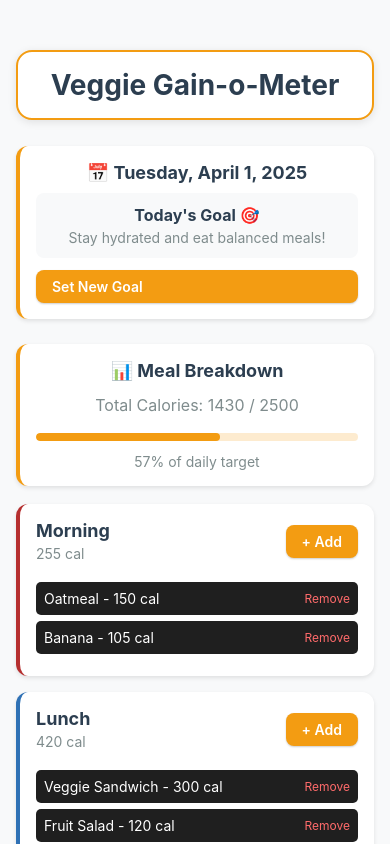
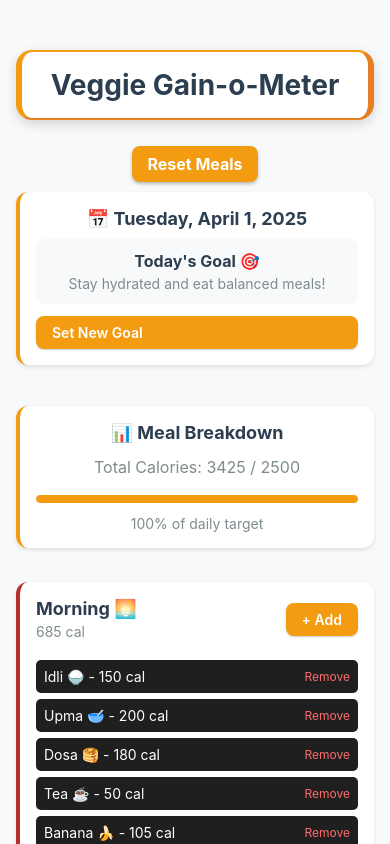
Before and after one commit to DeveloperRam-Coder/Veggie-Gain-O-Meter, a React Native app: screen / in a window 390 px wide. Built offline with nearby package versions, Linux system fonts and the light colour scheme.

Commit message:
add a button

```diff
--- a/src/components/MealBreakdown.tsx
+++ b/src/components/MealBreakdown.tsx
@@ -4,6 +4,7 @@ import { MealContext } from '../context/MealContext';
 
 interface MealBreakdownProps {
   dailyTarget: number;
+  totalCalories: number;
 }
 
 export default function MealBreakdown({ dailyTarget }: MealBreakdownProps): JSX.Element {
--- a/src/context/MealContext.tsx
+++ b/src/context/MealContext.tsx
@@ -58,7 +58,7 @@ export const MealProvider = ({ children }: Props): JSX.Element => {
   };
 
   return (
-    <MealContext.Provider value={{ meals, setMeals, addMealItem }}>
+    <MealContext.Provider value={{ meals, setMeals, addMealItem, resetMeals: () => setMeals(mealsData) }}>
       {children}
     </MealContext.Provider>
   );
--- a/src/data/mealsData.ts
+++ b/src/data/mealsData.ts
@@ -4,6 +4,7 @@ export interface MealItem {
   id: string;
   name: string;
   calories: number;
+  emoji?: string; // Optional emoji for visual representation
 }
 
 export interface Meal {
@@ -16,38 +17,50 @@ export interface MealItem {
 const mealsData: Meal[] = [
   {
     id: 'morning',
-      title: 'Morning',
+    title: 'Morning 🌅',
     color: '#b52f2f',
     items: [
-        { id: 'm1', name: 'Oatmeal', calories: 150 },
-        { id: 'm2', name: 'Banana', calories: 105 }
+      { id: 'm1', name: 'Idli 🍚', calories: 150, emoji: '🍚' },
+      { id: 'm2', name: 'Upma 🥣', calories: 200, emoji: '🥣' },
+      { id: 'm3', name: 'Dosa 🥞', calories: 180, emoji: '🥞' },
+      { id: 'm4', name: 'Tea ☕', calories: 50, emoji: '☕' },
+      { id: 'm5', name: 'Banana 🍌', calories: 105, emoji: '🍌' },
     ],
   },
   {
     id: 'lunch',
-      title: 'Lunch',
+    title: 'Lunch 🍛',
     color: '#2f71b5',
     items: [
-        { id: 'l1', name: 'Veggie Sandwich', calories: 300 },
-        { id: 'l2', name: 'Fruit Salad', calories: 120 }
+      { id: 'l1', name: 'Rice 🍚', calories: 200, emoji: '🍚' },
+      { id: 'l2', name: 'Dal 🍲', calories: 150, emoji: '🍲' },
+      { id: 'l3', name: 'Vegetable Curry 🥘', calories: 250, emoji: '🥘' },
+      { id: 'l4', name: 'Roti 🫓', calories: 120, emoji: '🫓' },
+      { id: 'l5', name: 'Salad 🥗', calories: 80, emoji: '🥗' },
     ],
   },
   {
     id: 'eveningSnack',
-      title: 'Evening Snack',
+    title: 'Evening Snack 🍿',
     color: '#b5a12f',
     items: [
-        { id: 'e1', name: 'Mixed Nuts', calories: 200 },
-        { id: 'e2', name: 'Green Tea', calories: 5 }
+      { id: 'e1', name: 'Samosa 🥟', calories: 250, emoji: '🥟' },
+      { id: 'e2', name: 'Chai ☕', calories: 60, emoji: '☕' },
+      { id: 'e3', name: 'Poha 🍚', calories: 180, emoji: '🍚' },
+      { id: 'e4', name: 'Bhajji 🧅', calories: 200, emoji: '🧅' },
+      { id: 'e5', name: 'Fruits 🍎', calories: 100, emoji: '🍎' },
     ],
   },
   {
     id: 'dinner',
-      title: 'Dinner',
+    title: 'Dinner 🍽️',
     color: '#5b2fb5',
     items: [
-        { id: 'd1', name: 'Curry', calories: 350 },
-        { id: 'd2', name: 'Rice', calories: 200 }
+      { id: 'd1', name: 'Rice 🍚', calories: 200, emoji: '🍚' },
+      { id: 'd2', name: 'Chicken Curry 🍗', calories: 350, emoji: '🍗' },
+      { id: 'd3', name: 'Paneer Curry 🧀', calories: 300, emoji: '🧀' },
+      { id: 'd4', name: 'Roti 🫓', calories: 120, emoji: '🫓' },
+      { id: 'd5', name: 'Vegetable Sabzi 🥦', calories: 180, emoji: '🥦' },
     ],
   },
 ];
--- a/src/screens/HomeScreen.tsx
+++ b/src/screens/HomeScreen.tsx
@@ -15,7 +15,7 @@ export default function HomeScreen(): JSX.Element {
       "MealContext is not provided. Make sure to wrap your component tree with MealContext.Provider."
     );
   }
-  const { meals, setMeals } = mealContext;
+  const { meals, setMeals, resetMeals } = mealContext;
 
   const dailyTarget = 2500;
   const totalCalories = meals.reduce((acc, meal) => {
@@ -35,6 +35,9 @@ export default function HomeScreen(): JSX.Element {
         >
           <View style={styles.header}>
             <Text style={styles.title}>Veggie Gain-o-Meter</Text>
+            <TouchableOpacity style={styles.resetButton} onPress={resetMeals}>
+              <Text style={styles.resetButtonText}>Reset Meals</Text>
+            </TouchableOpacity>
           </View>
 
           <View style={styles.content}>
@@ -60,6 +63,23 @@ export default function HomeScreen(): JSX.Element {
 }
 
 const styles = StyleSheet.create({
+  resetButton: {
+    backgroundColor: '#F39C12',
+    paddingHorizontal: 15,
+    paddingVertical: 8,
+    borderRadius: 8,
+    elevation: 3,
+    shadowColor: '#000',
+    shadowOffset: { width: 0, height: 2 },
+    shadowOpacity: 0.25,
+    shadowRadius: 3.84,
+    marginTop: 10,
+  },
+  resetButtonText: {
+    color: '#FFFFFF',
+    fontSize: 16,
+    fontWeight: 'bold',
+  },
   safeArea: {
     flex: 1,
     backgroundColor: "#f8f9fa"
@@ -88,15 +108,22 @@ const styles = StyleSheet.create({
     borderRadius: 16,
     marginBottom: 16,
     shadowColor: "#000",
-    shadowOffset: { width: 0, height: 2 },
-    shadowOpacity: 0.1,
-    shadowRadius: 8,
-    elevation: 4,
-    borderWidth: 2,
-    borderColor: "#F39C12",
+    shadowOffset: { width: 0, height: 4 },
+    shadowOpacity: 0.15,
+    shadowRadius: 12,
+    elevation: 6,
+    borderWidth: 0,
+    borderLeftWidth: 6,
+    borderLeftColor: "#F39C12",
+    borderRightWidth: 6,
+    borderRightColor: "#E67E22",
+    borderTopWidth: 2,
+    borderTopColor: "#F39C12",
+    borderBottomWidth: 2,
+    borderBottomColor: "#E67E22",
   },
   content: {
-    // paddingBottom: 24,
-    // gap: 16,
+    paddingBottom: 24,
+    gap: 16,
   }
 });
```
Lines whose indentation alone changed are shown as unchanged.
